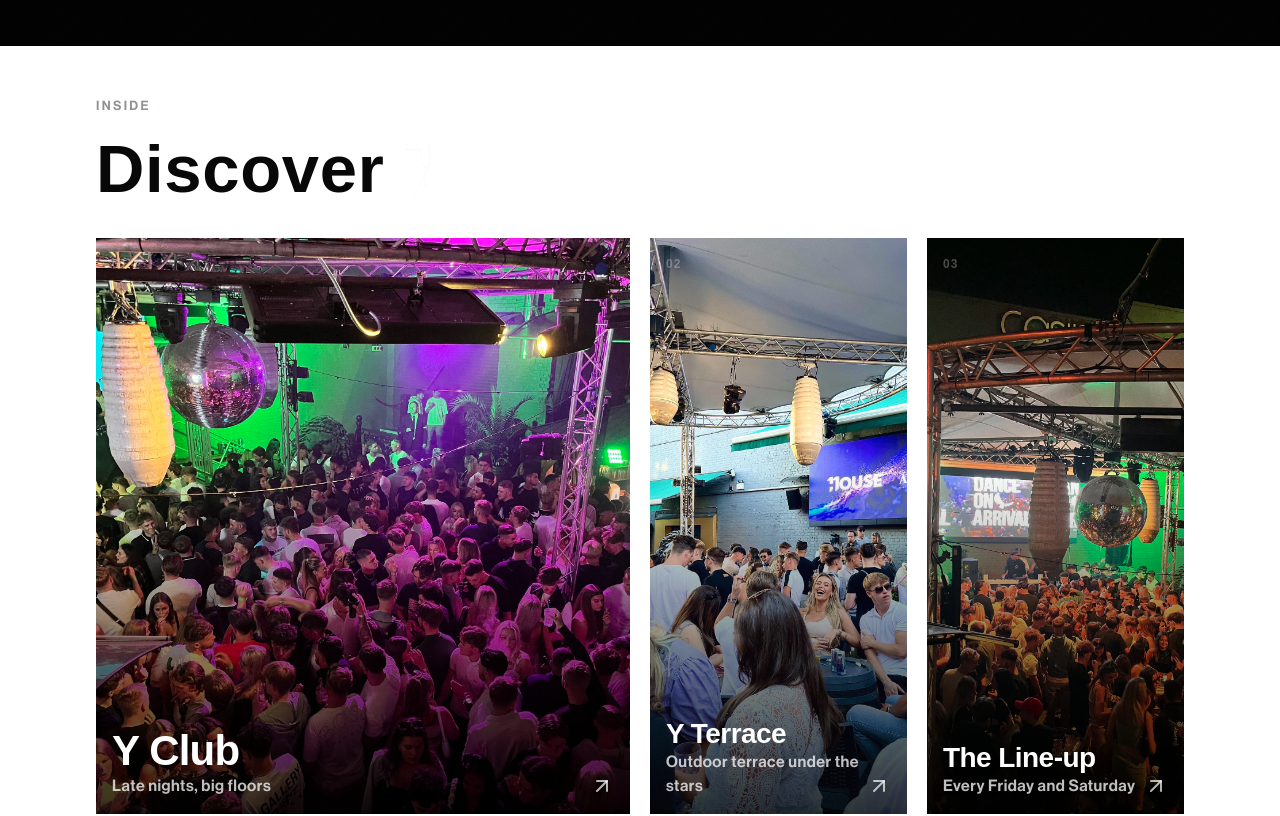
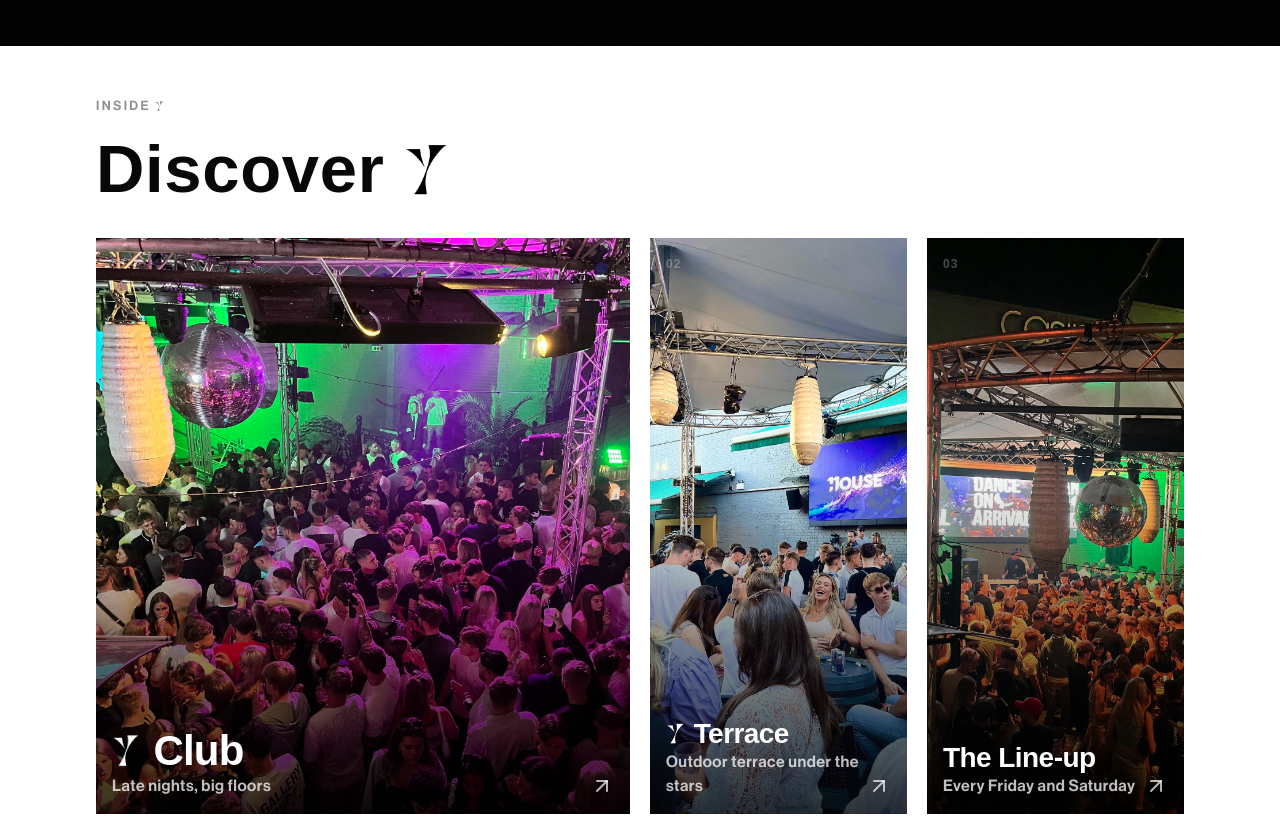
Before and after one commit to finlaycarver/y-club-website, a Next.js app: page / in a window 1280 px wide. Shown: the part 2480-3296 px from the top of the page. Built offline with nearby package versions, Linux system fonts and the light colour scheme; no server answers; a web font is replaced by a local one.

Commit message:
Restore Y logo styling in Discover section

```diff
--- a/src/components/DiscoverSection.tsx
+++ b/src/components/DiscoverSection.tsx
@@ -31,6 +31,17 @@ const signposts: Signpost[] = [
   { title: "Sports Screening",  subtitle: "Big games on the big screen",      imageUrl: "/images/tempimagetpo0ye5.webp",  href: "/whats-on" },
   { title: "Christmas Parties", subtitle: "Book your festive night",          imageUrl: "/images/img-1907.jpg",           href: "/venue-hire",       wide: true, imagePosition: "right center" },
 ]
+
+function renderSignpostTitle(title: string) {
+  if (title !== "Y Club" && title !== "Y Terrace") return title
+
+  return (
+    <>
+      <YLogoMark height="0.78em" className="mr-[0.06em]" />
+      {title.slice(1)}
+    </>
+  )
+}
 
 // ── SignpostCard ────────────────────────────────────────────────────
 function SignpostCard({
@@ -178,7 +189,7 @@ function SignpostCard({
             margin: 0,
           }}
         >
-          {title}
+          {renderSignpostTitle(title)}
         </h3>
         {subtitle && (
           <p
@@ -240,7 +251,7 @@ export function DiscoverSection() {
           color: "rgba(8,8,8,0.45)",
           margin: "0 0 14px",
         }}>
-          Inside <YLogoMark height="0.75em" />
+          Inside <YLogoMark height="0.75em" className="invert opacity-[0.45]" />
         </p>
 
         <h2
@@ -253,7 +264,7 @@ export function DiscoverSection() {
             margin: "0 0 32px",
           }}
         >
-          Discover <YLogoMark height="0.78em" />
+          Discover <YLogoMark height="0.78em" className="invert" />
         </h2>
 
         {/* Grid on desktop / horizontal scroll carousel on mobile.
```
Also changed, not shown: 1 other file (tests, documents, lock files or other folders).
